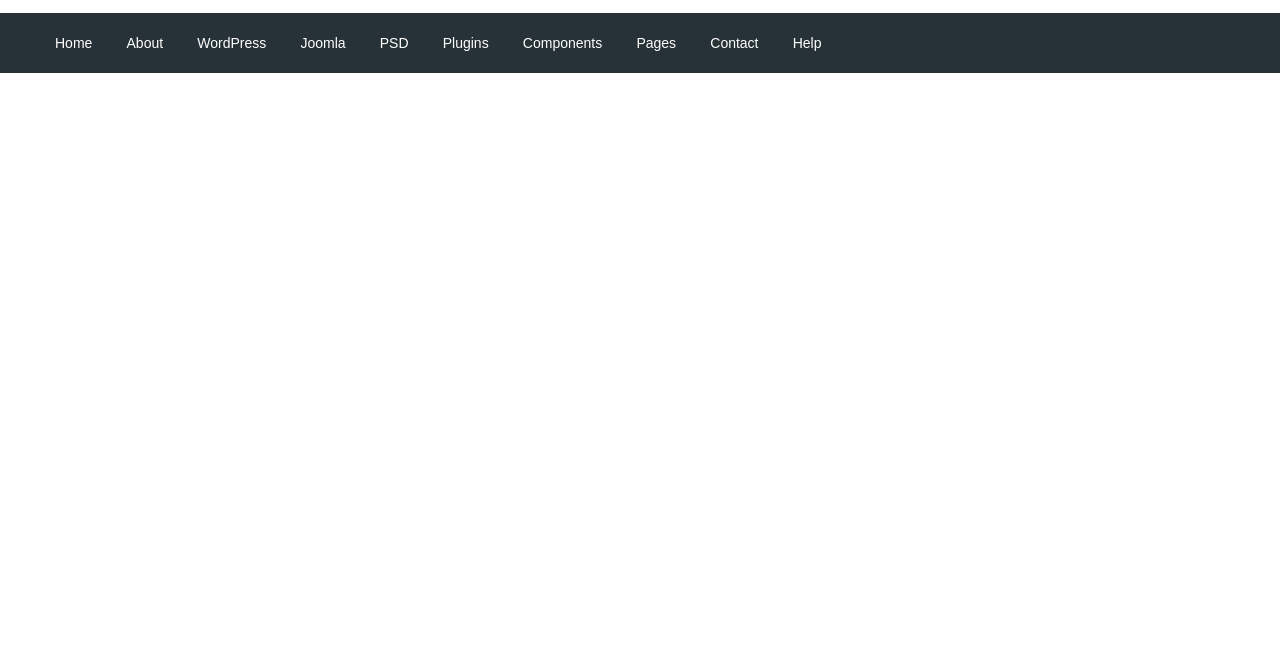
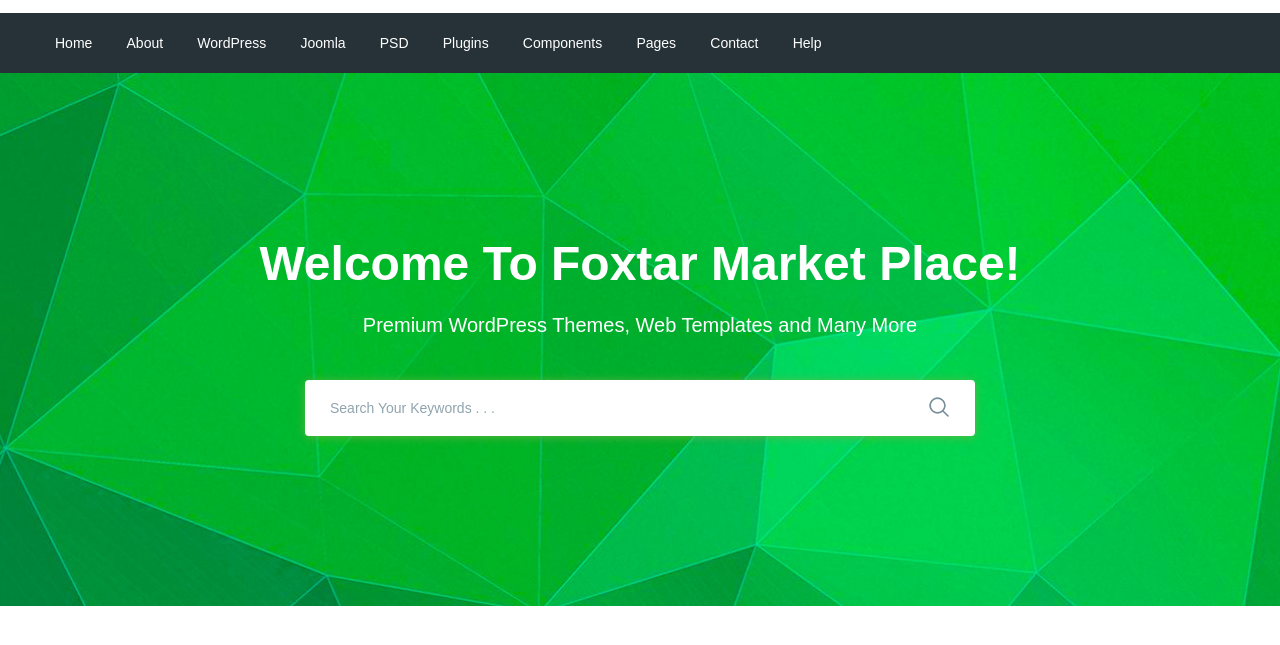
Before and after one commit to Mutannt/moderno-marketplace, a website: page app/index.html in a window 1280 px wide. Shown: the part 77-722 px from the top of the page. Drawn offline with nearby package versions, Linux system fonts and the light colour scheme; files that its build step writes are made by us from their sources.

Commit message:
added search section

```diff
--- a/app/index.html
+++ b/app/index.html
@@ -97,7 +97,26 @@
             </div>
         </div>
     </header>
-
+    <section class="search" style="background-image: url(images/search-bg.jpg);">
+        <div class="container">
+          <div class="search__inner">
+              <div class="search__inner-title">
+                Welcome To Foxtar Market Place!
+              </div>
+              <div class="search__inner-text">
+                Premium WordPress Themes, Web Templates and Many More
+              </div>
+              <div class="search__inner-form">
+                  <form action="">
+                      <input type="text" placeholder="Search Your Keywords . . ." required>
+                      <button type="submit">
+                          <img src="images/icons/search.png" alt="search">
+                      </button>
+                  </form>
+              </div>
+          </div>
+        </div>
+    </section>
 
 
 
--- a/app/scss/style.scss
+++ b/app/scss/style.scss
@@ -50,3 +50,56 @@
         }
     }
 }
+.search{
+    background-repeat: no-repeat;
+    background-size: cover; // замостить картинку (для разных мониторов)
+    background-position: center;
+    min-height: 533px;
+}
+.search__inner{
+    padding: 155px 0 100px; // padding-bottom для того, чтобы если вдруг будет много текста сверху, этот блок расширялся
+    color: #fff;
+    text-align: center;
+    &-title{
+        font-weight: 700;
+        font-size: 48px;
+        margin-bottom: 10px;
+        line-height: 72px;
+    }
+    &-text{
+        font-size: 20px;
+        font-weight: 500;
+        line-height: 30px;
+        margin-bottom: 40px;
+    }
+    &-form{
+        max-width: 670px;
+        // width: 100%;  Если вдруг максимальная ширина не работает.
+        margin: 0 auto;
+        position: relative;
+        input{
+            display: block;
+            width: 100%;
+            border-radius: 4px;
+            box-shadow: 0px 1px 10px 0px rgba(124, 178, 64, 0.75);
+            height: 56px;
+            border: none;
+            font-size: 14px;
+            font-weight: 500;
+            padding-left: 25px;
+            padding-right: 60px;
+            &::placeholder{
+                color: #90a4ae;
+                font-size: 14px;
+                font-weight: 500;
+            }
+        }
+        button{
+            position: absolute;
+            border: none;
+            background-color: transparent; // прозрачный
+            right: 20px;
+            top: 16px;
+        }
+    }
+}
```
Also changed, not shown: app/images/icons/search.png (added), app/images/icons/search.svg (added), app/images/search-bg.jpg (added).
